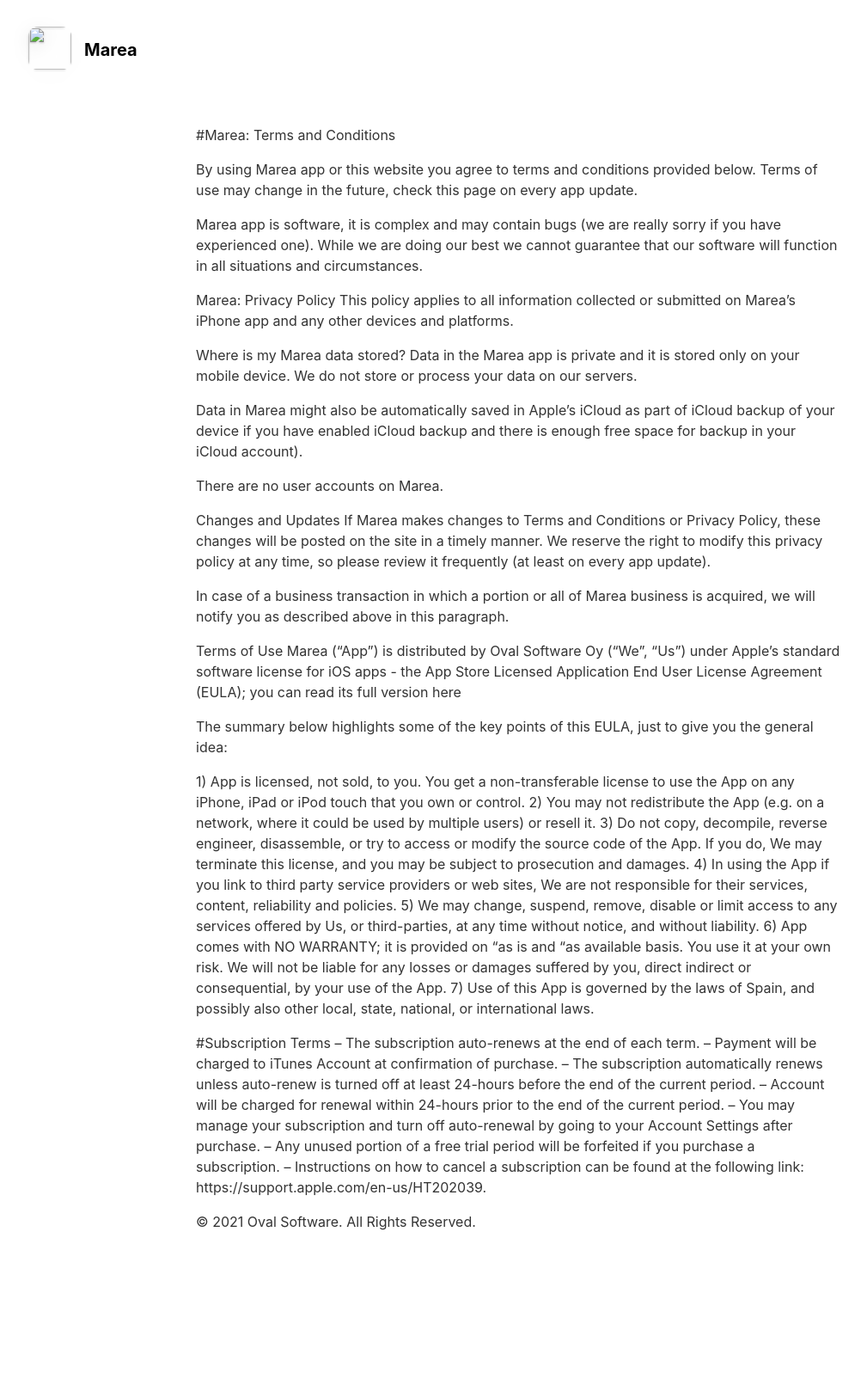
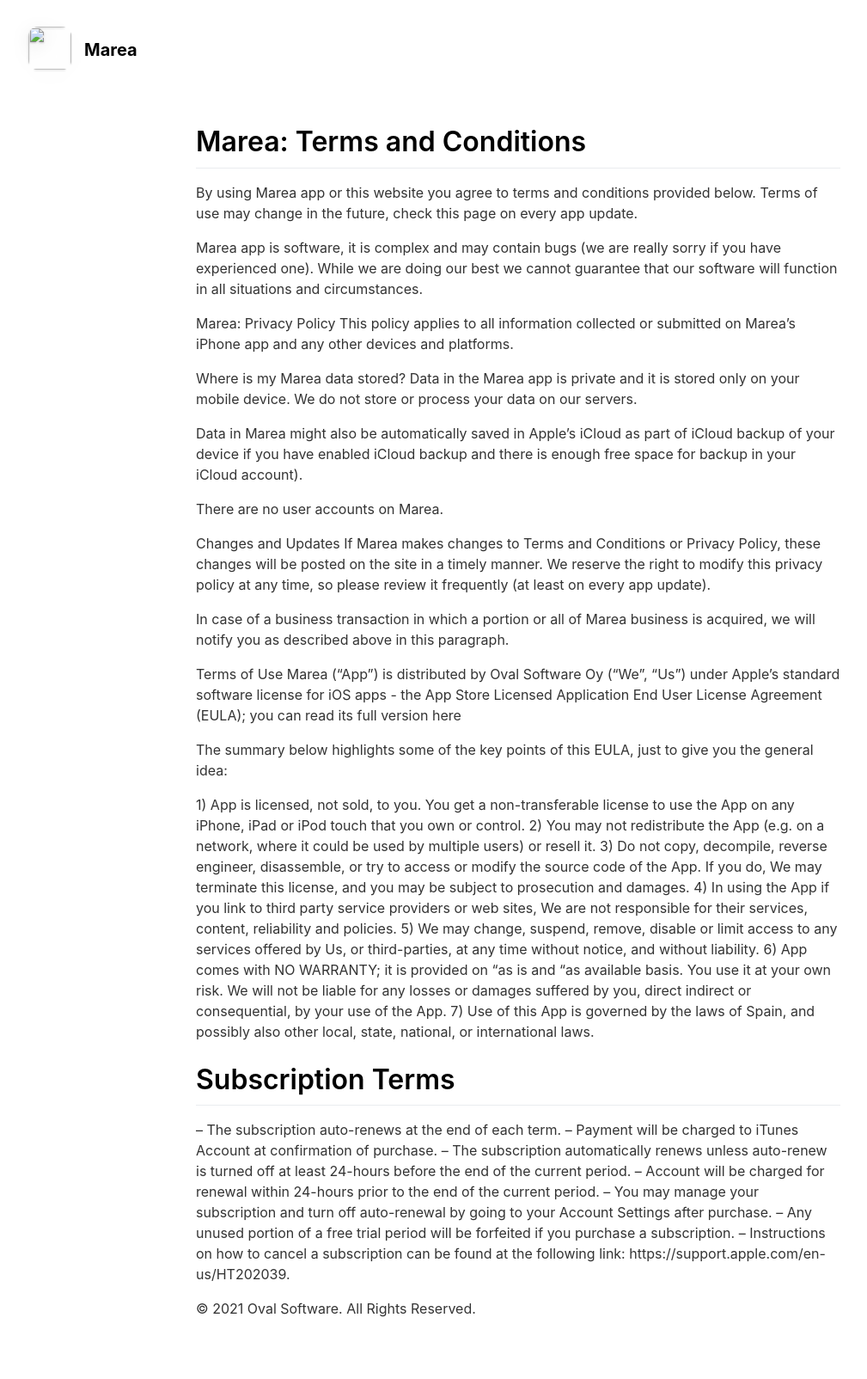
Before and after one commit to ovalsoftware/map-area-calculator-web, a Jekyll site: the page built from _pages/privacypolicy.md, in a window 1280 px wide. Shown: the whole page at 86% size, without its empty margins (37-1046 px from the left). Built offline with Jekyll 4.4.1, drawn with Linux system fonts in a browser that asks for light colours; nearby versions of some CDN libraries; before the commit the page ends 1503 px from its top, so only the background shows below that.

Commit message:
Updated the fontawesome icons

```diff
--- a/_config.yml
+++ b/_config.yml
@@ -37,11 +37,11 @@ features                                  :
 
   - title                                 : Calculate
     description                           : Marea helps you calculate and price land areas. You can also assign prices, perimeters and view distances between points.
-    fontawesome_icon_name                 : skew
+    fontawesome_icon_name                 : calculator
 
   - title                                 : Store
     description                           : Store your frequently tracked areas into the app.
-    fontawesome_icon_name                 : folder-arrow-down
+    fontawesome_icon_name                 : folder
 
   - title                                 : Share
     description                           : Share your land areas as KML files
--- a/_pages/privacypolicy.md
+++ b/_pages/privacypolicy.md
@@ -4,7 +4,7 @@ title: Privacy Policy
 include_in_header: false
 ---
 
-#Marea: Terms and Conditions
+# Marea: Terms and Conditions
 
 By using Marea app or this website you agree to terms and conditions provided below. Terms of use may change in the future, check this page on every app update.
 
@@ -28,7 +28,7 @@ The summary below highlights some of the key points of this EULA, just to give y
 
 1) App is licensed, not sold, to you. You get a non-transferable license to use the App on any iPhone, iPad or iPod touch that you own or control. 2) You may not redistribute the App (e.g. on a network, where it could be used by multiple users) or resell it. 3) Do not copy, decompile, reverse engineer, disassemble, or try to access or modify the source code of the App. If you do, We may terminate this license, and you may be subject to prosecution and damages. 4) In using the App if you link to third party service providers or web sites, We are not responsible for their services, content, reliability and policies. 5) We may change, suspend, remove, disable or limit access to any services offered by Us, or third-parties, at any time without notice, and without liability. 6) App comes with NO WARRANTY; it is provided on “as is and “as available basis. You use it at your own risk. We will not be liable for any losses or damages suffered by you, direct indirect or consequential, by your use of the App. 7) Use of this App is governed by the laws of Spain, and possibly also other local, state, national, or international laws.
 
-#Subscription Terms
+# Subscription Terms
 – The subscription auto-renews at the end of each term.
 – Payment will be charged to iTunes Account at confirmation of purchase.
 – The subscription automatically renews unless auto-renew is turned off at least 24-hours before the end of the current period.
```
